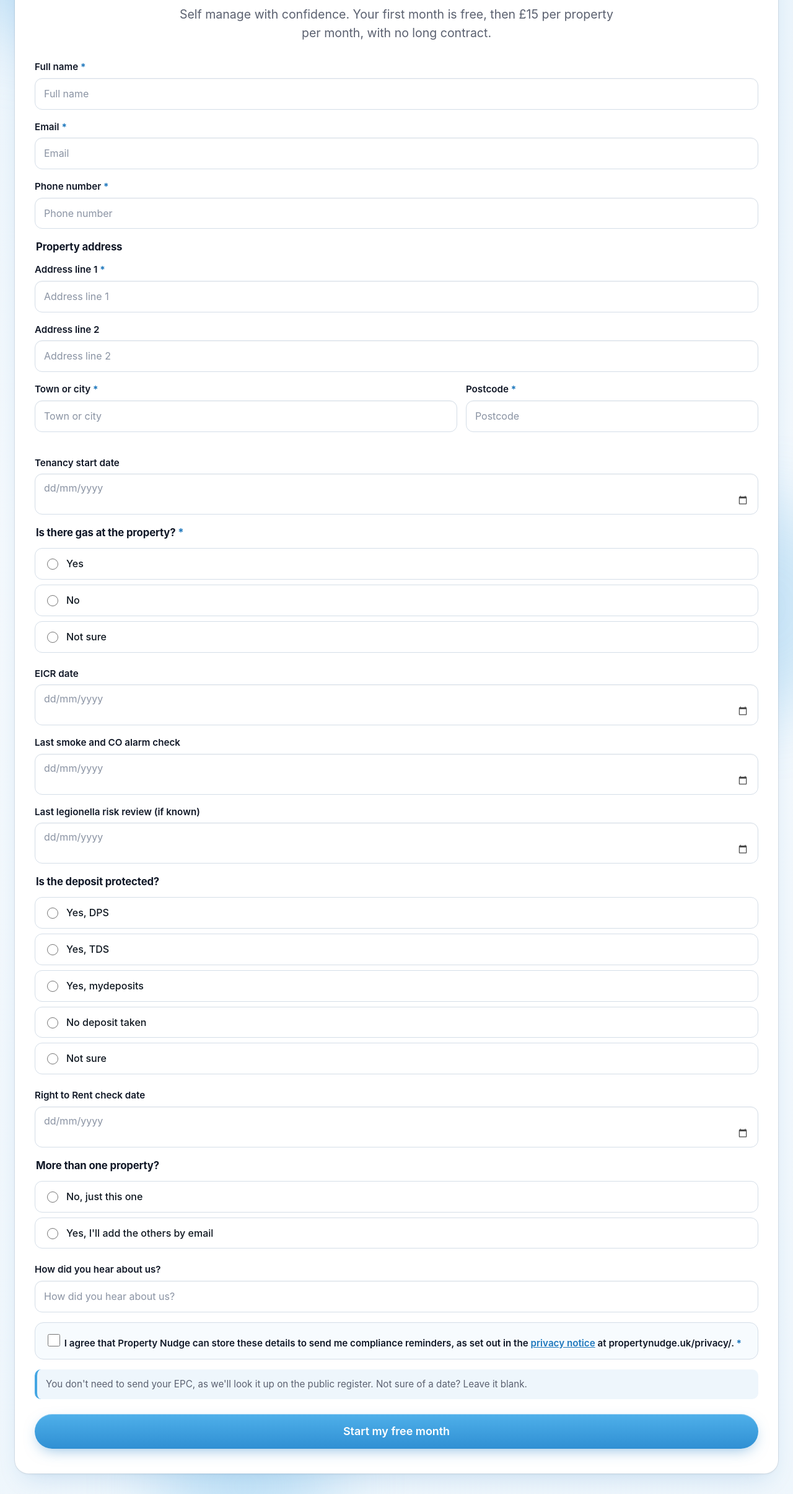
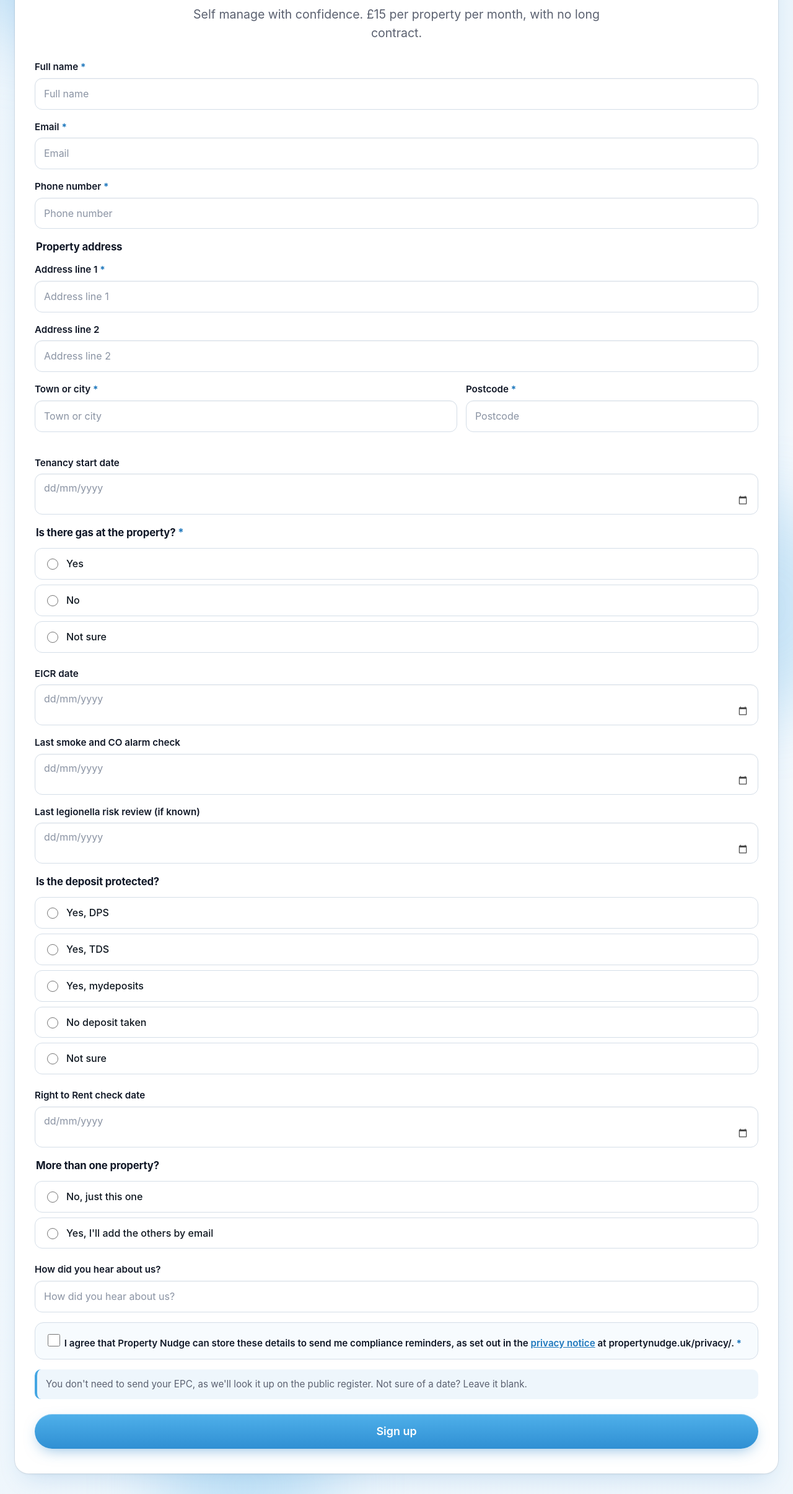
Before and after one commit to jhanks1995/propertynudge, a plain HTML site: page sign-up/index.html in a window 1280 px wide. Shown: the part 387-2797 px from the top of the page at 62% size. Drawn offline with Linux system fonts and the light colour scheme.

Commit message:
Remove the general free first month offer from the site
Sign-up buttons now say Sign up, and the sign-up page states the £15 monthly price with no long contract, rather than a free first month.

```diff
--- a/sign-up/index.html
+++ b/sign-up/index.html
@@ -4,16 +4,16 @@
 <meta charset="utf-8">
 <meta name="viewport" content="width=device-width, initial-scale=1">
 <title>Sign up to Property Nudge</title>
-<meta name="description" content="Sign up to Property Nudge. Self manage with confidence. Your first month is free, then £15 per property per month, with no long contract.">
+<meta name="description" content="Sign up to Property Nudge. Self manage with confidence. £15 per property per month, with no long contract.">
 <link rel="canonical" href="https://propertynudge.uk/sign-up/">
 <meta property="og:title" content="Sign up to Property Nudge">
-<meta property="og:description" content="Self manage with confidence. Your first month is free, then £15 per property per month, with no long contract.">
+<meta property="og:description" content="Self manage with confidence. £15 per property per month, with no long contract.">
 <meta property="og:url" content="https://propertynudge.uk/sign-up/">
 <meta property="og:type" content="website">
 <meta property="og:locale" content="en_GB">
 <meta name="twitter:card" content="summary">
 <meta name="twitter:title" content="Sign up to Property Nudge">
-<meta name="twitter:description" content="Self manage with confidence. Your first month is free, then £15 per property per month, with no long contract.">
+<meta name="twitter:description" content="Self manage with confidence. £15 per property per month, with no long contract.">
 <link rel="icon" type="image/png" href="/favicon.png">
 <style>
 :root{--ink:#0f1720;--navy:#111827;--ch:#3a3a40;--muted:#5b6170;--sky:#44A6E3;--deep:#1f78bd;--pale:#9FD0F2;--line:rgba(15,23,32,.08)}
@@ -146,7 +146,7 @@ input:focus{border-color:var(--sky);box-shadow:0 0 0 3px rgba(68,166,227,.25);ou
     <div class="formcard">
       <img class="formlogo" src="/logo.svg" alt="Property Nudge">
       <h1>Sign up to <span class="grad">Property Nudge</span></h1>
-      <p class="lead">Self manage with confidence. Your first month is free, then £15 per property per month, with no long contract.</p>
+      <p class="lead">Self manage with confidence. £15 per property per month, with no long contract.</p>
 
       <form id="signup-form" action="https://docs.google.com/forms/d/e/1FAIpQLSfgqYozNFGDo44-WiTDXIgLRdg5vMlIh2KDe4ORGlcF9bWWaQ/formResponse" method="post" novalidate>
         <div class="field">
@@ -252,7 +252,7 @@ input:focus{border-color:var(--sky);box-shadow:0 0 0 3px rgba(68,166,227,.25);ou
         </div>
 
         <p class="note">You don't need to send your EPC, as we'll look it up on the public register. Not sure of a date? Leave it blank.</p>
-        <button class="btn" type="submit">Start my free month</button>
+        <button class="btn" type="submit">Sign up</button>
       </form>
 
       <div id="thanks" hidden>
```
Also changed, not shown: index.html (+2 -2 lines).
